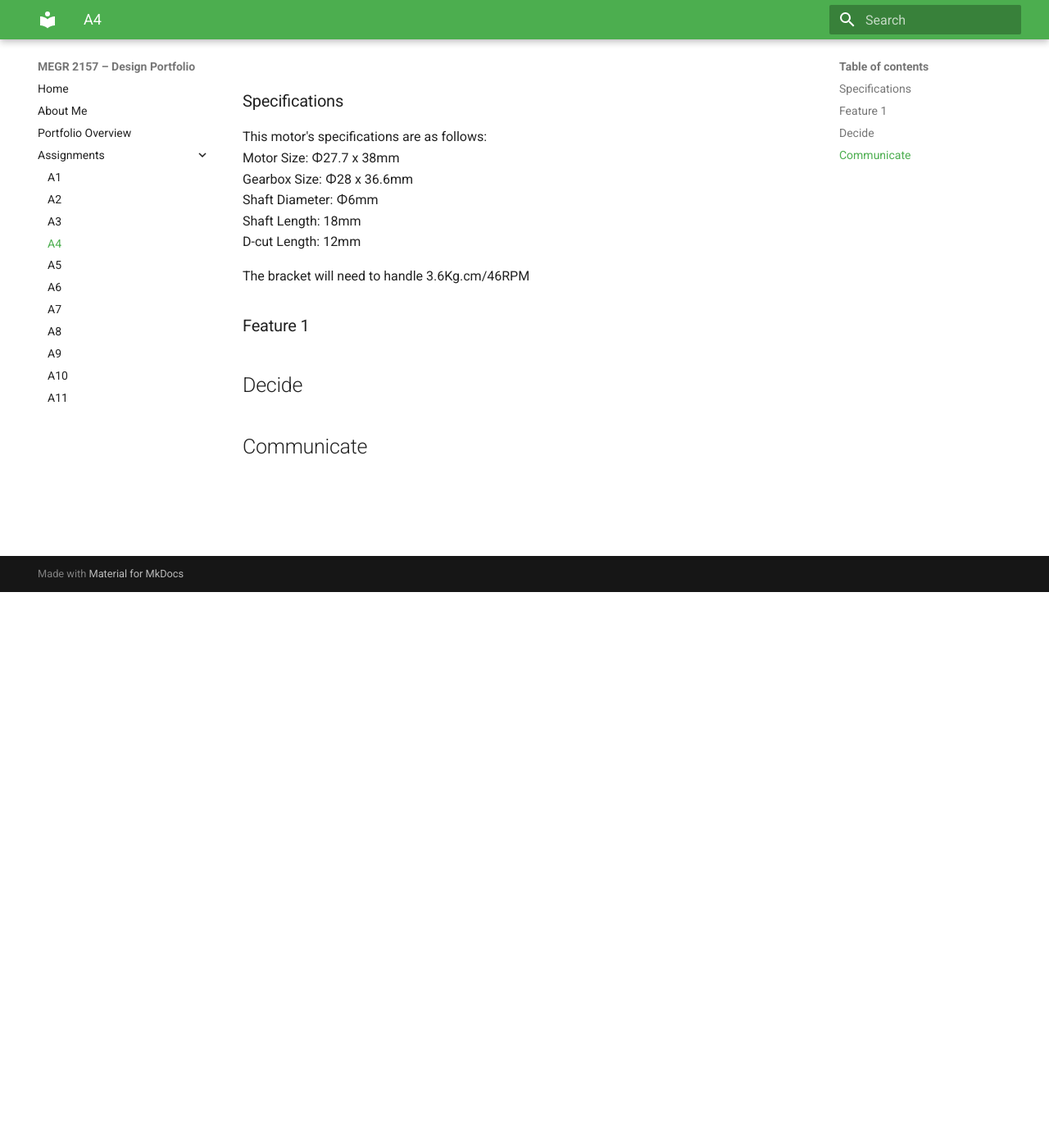
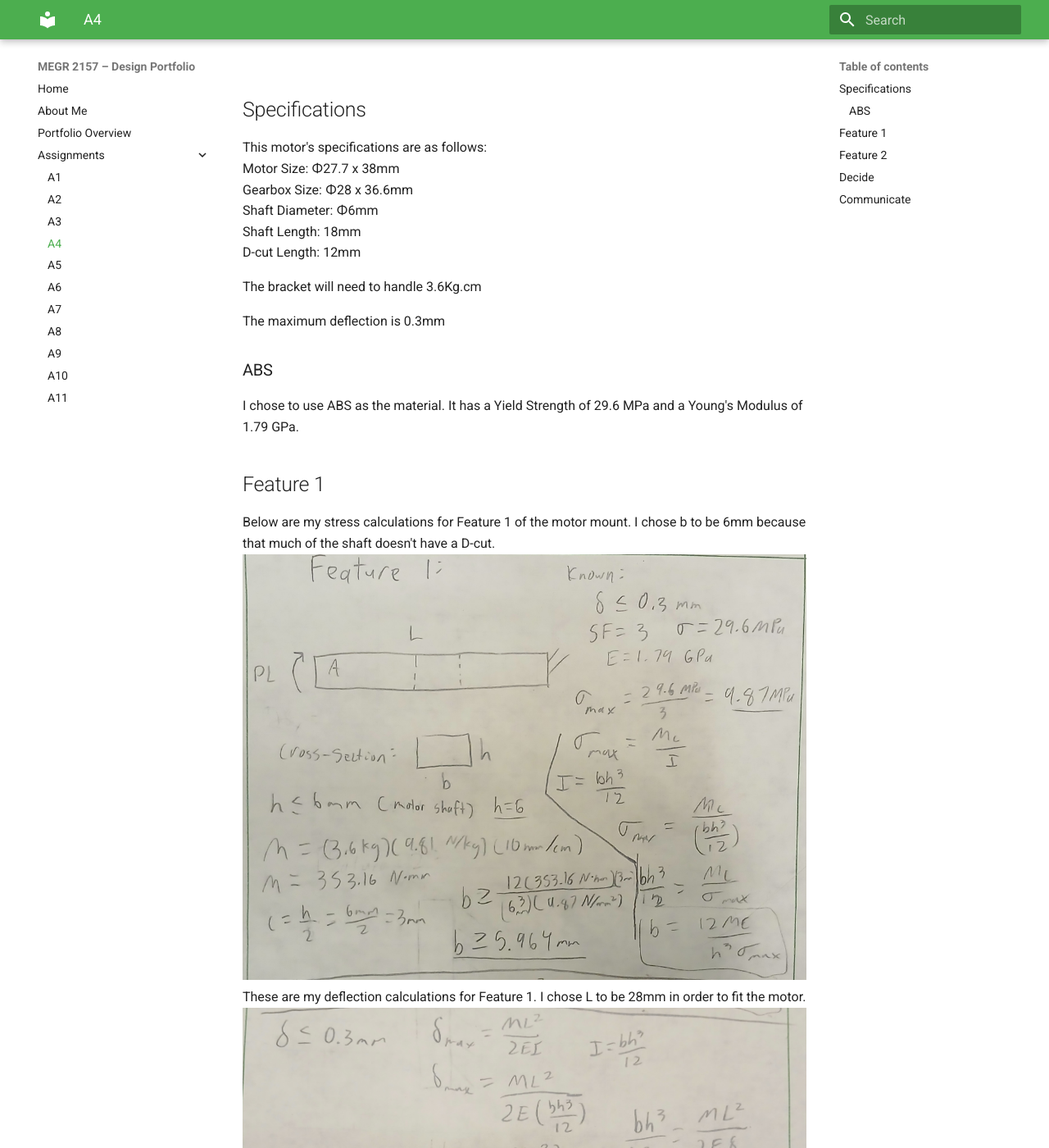
Before and after one commit to DillonK-spec/megr2157-portfolio, an MkDocs documentation site: the page built from docs/assignments/A04/index.md, in a window 1280 px wide and 1400 px high, scrolled down 678 px. Shown: the whole window at 82% size. Built offline with MkDocs 1.6.1 and Material for MkDocs 9.7.7, drawn with Linux system fonts in a browser that asks for light colours; some of the changed text lies outside the part shown.

Commit message:
Update index.md

```diff
--- a/docs/assignments/A04/index.md
+++ b/docs/assignments/A04/index.md
@@ -4,7 +4,7 @@ The objective of this project is to design a motor mount based on calculated str
 
 ![brushedmotor](brushedmotor.jpg) <br>
 
-### Specifications
+## Specifications
 
 This motor's specifications are as follows: <br>
 Motor Size: Φ27.7 x 38mm <br>
@@ -13,9 +13,23 @@ Shaft Diameter: Φ6mm <br>
 Shaft Length: 18mm <br>
 D-cut Length: 12mm <br>
 
-The bracket will need to handle 3.6Kg.cm/46RPM
+The bracket will need to handle 3.6Kg.cm
 
-### Feature 1
+The maximum deflection is 0.3mm
+
+### ABS
+
+I chose to use ABS as the material. It has a Yield Strength of 29.6 MPa and a Young's Modulus of 1.79 GPa.
+
+## Feature 1
+ Below are my stress calculations for Feature 1 of the motor mount. I chose b to be 6mm because that much of the shaft doesn't have a D-cut.
+ ![feature1stress](stress1.jpg) <br>
+These are my deflection calculations for Feature 1. I chose L to be 28mm in order to fit the motor.
+![feature1deflection](deflection1.jpg) <br>
+I believe a good fit for b would 28mm, even though the mount could be thinner based on my calculations. This would prevent the motor tilting to the sides.
+
+
+## Feature 2
 
 
 
```
